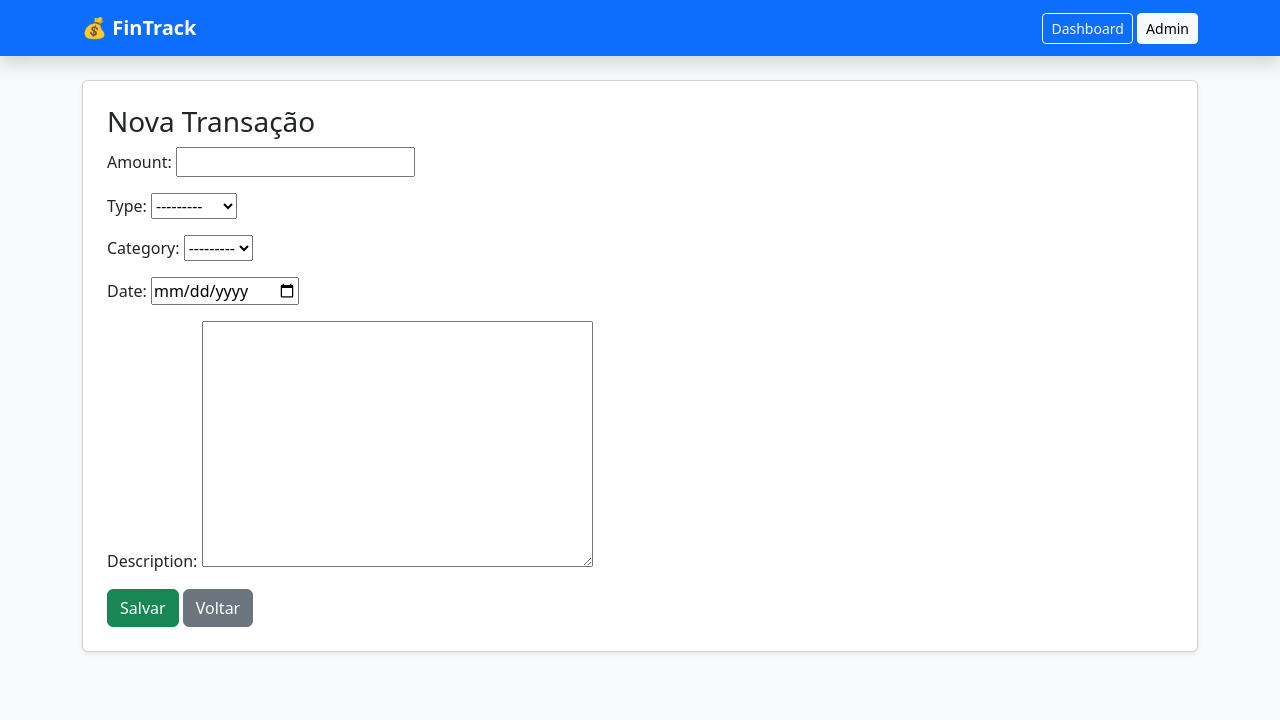
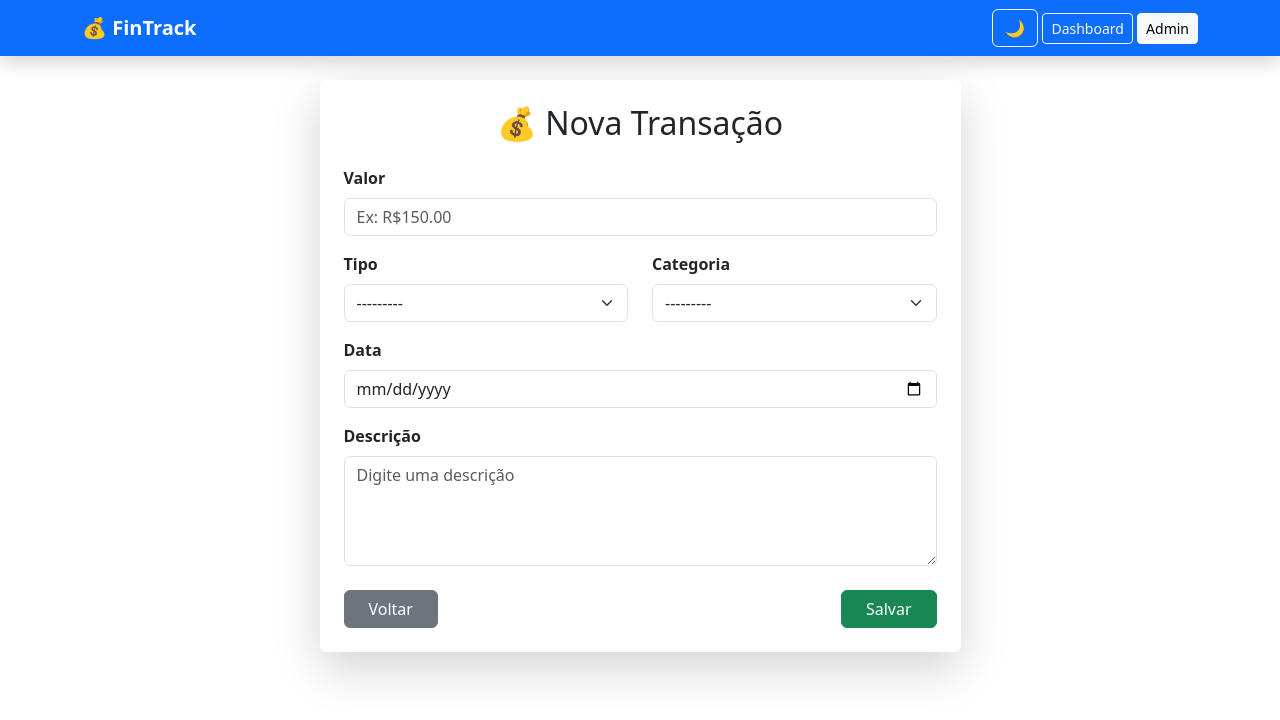
Before and after one commit to DiegoBasgal/Fintrack, a Django app: page /new/ in a window 1280 px wide. Shown: the top 720 px of the page. Run offline with Django 5.2, Linux system fonts and the light colour scheme; the visitor is signed in with stand-in values (Sample User, id 1); data that the repository does not hold is empty.

Commit message:
Added dark-mode toggle with static files CSS

```diff
--- a/apps/transactions/forms.py
+++ b/apps/transactions/forms.py
@@ -1,10 +1,34 @@
 from django import forms
 from .models import Transaction
+
 
 class TransactionForm(forms.ModelForm):
     class Meta:
         model = Transaction
         fields = ['amount', 'type', 'category', 'date', 'description']
+
         widgets = {
-            'date': forms.DateInput(attrs={'type': 'date'})
+            'amount': forms.NumberInput(attrs={
+                'class': 'form-control',
+                'placeholder': 'Ex: R$150.00'
+            }),
+
+            'type': forms.Select(attrs={
+                'class': 'form-select'
+            }),
+
+            'category': forms.Select(attrs={
+                'class': 'form-select'
+            }),
+
+            'date': forms.DateInput(attrs={
+                'class': 'form-control',
+                'type': 'date'
+            }),
+
+            'description': forms.Textarea(attrs={
+                'class': 'form-control',
+                'rows': 4,
+                'placeholder': 'Digite uma descrição'
+            }),
         }
--- a/apps/transactions/views.py
+++ b/apps/transactions/views.py
@@ -69,7 +69,7 @@ def create_transaction(request):
     else:
         form = TransactionForm()
 
-    return render(request, 'transactions/form.html', {'form': form})
+    return render(request, 'transactions/new_transaction.html', {'form': form})
 
 
 @api_view(['GET'])
--- a/fintrack/settings.py
+++ b/fintrack/settings.py
@@ -125,6 +125,10 @@ USE_TZ = True
 
 STATIC_URL = 'static/'
 
+STATICFILES_DIRS = [
+    BASE_DIR / "static"
+]
+
 LOGIN_REDIRECT_URL = '/'
 LOGIN_URL = '/login/'
 LOGOUT_REDIRECT_URL = '/login/'
--- /dev/null
+++ b/static/css/style.css
@@ -0,0 +1,107 @@
+/* =========================
+   TRANSIÇÕES
+========================= */
+body,
+.card,
+.navbar,
+.table,
+.form-control,
+.form-select,
+.btn {
+    transition: all 0.3s ease;
+}
+
+/* =========================
+   LIGHT MODE (default)
+========================= */
+body {
+    background-color: #f5f7fb;
+    color: #222;
+}
+
+/* =========================
+   DARK MODE
+========================= */
+body.dark-mode {
+    background-color: #6B6B6B !important;
+    color: white !important;
+}
+
+/* Container */
+body.dark-mode .container {
+    background-color: transparent;
+}
+
+/* Navbar */
+body.dark-mode .navbar {
+    background-color: #0d1117 !important;
+    border-bottom: 1px solid #333;
+}
+
+/* Cards */
+body.dark-mode .card {
+    background-color: #1e1e1e !important;
+    color: white !important;
+    border: 1px solid #333;
+    box-shadow: 0 8px 20px rgba(0,0,0,0.4);
+}
+
+/* Tabela */
+body.dark-mode .table {
+    color: white !important;
+}
+
+body.dark-mode .table td,
+body.dark-mode .table th {
+    border-color: #444;
+}
+
+/* Inputs */
+body.dark-mode .form-control,
+body.dark-mode .form-select,
+body.dark-mode textarea {
+    background-color: #2a2a2a;
+    color: white;
+    border: 1px solid #555;
+}
+
+/* Placeholder */
+body.dark-mode ::placeholder {
+    color: #aaa;
+}
+
+/* Botões */
+body.dark-mode .btn-secondary {
+    background-color: #444;
+    border-color: #555;
+}
+
+body.dark-mode .btn-outline-light {
+    border-color: #666;
+}
+
+/* Insights */
+body.dark-mode .list-group-item,
+body.dark-mode .alert {
+    background-color: #1e1e1e;
+    color: white;
+    border-color: #333;
+}
+
+/* Hover cards */
+.card:hover {
+    transform: scale(1.02);
+}
+.form-control,
+.form-select {
+    border-radius: 10px;
+    padding: 12px;
+}
+
+.card {
+    border-radius: 20px;
+}
+
+.form-label {
+    font-weight: 600;
+}
--- a/templates/base.html
+++ b/templates/base.html
@@ -1,6 +1,10 @@
+{% load static %}
+
 <!DOCTYPE html>
 <html lang="pt-br">
 <head>
+
+    <link rel="stylesheet" href="{% static 'css/style.css' %}">
     <meta charset="UTF-8">
     <meta name="viewport" content="width=device-width, initial-scale=1">
     <title>FinTrack</title>
@@ -11,7 +15,7 @@
     >
 </head>
 
-<body class="bg-light">
+<body>
 
 <nav class="navbar navbar-expand-lg navbar-dark bg-primary shadow">
   <div class="container">
@@ -20,6 +24,9 @@
     </a>
 
     <div>
+      <button id="theme-toggle" class="btn btn-outline-light ms-2">
+        🌙
+      </button>
       <a href="/" class="btn btn-outline-light btn-sm">
         Dashboard
       </a>
@@ -36,6 +43,41 @@
 </div>
 
 <script src="https://cdn.jsdelivr.net/npm/chart.js@4.4.1/dist/chart.umd.min.js"></script>
+<script src="https://unpkg.com/aos@2.3.1/dist/aos.js"></script>
+
+<script>
+AOS.init({
+    duration: 800,
+    once: true
+});
+
+document.addEventListener("DOMContentLoaded", function () {
+    const toggleBtn = document.getElementById("theme-toggle");
+
+    if (!toggleBtn) {
+        console.log("Botão dark mode não encontrado");
+        return;
+    }
+
+    // carrega preferência
+    if (localStorage.getItem("theme") === "dark") {
+        document.body.classList.add("dark-mode");
+        toggleBtn.innerText = "☀️";
+    }
+
+    toggleBtn.addEventListener("click", function () {
+        document.body.classList.toggle("dark-mode");
+
+        if (document.body.classList.contains("dark-mode")) {
+            localStorage.setItem("theme", "dark");
+            toggleBtn.innerText = "☀️";
+        } else {
+            localStorage.setItem("theme", "light");
+            toggleBtn.innerText = "🌙";
+        }
+    });
+});
+</script>
 
 </body>
 </html>
--- a/templates/transactions/form.html
+++ /dev/null
@@ -1,25 +0,0 @@
-{% extends 'base.html' %}
-
-{% block content %}
-
-<div class="card shadow-sm p-4">
-
-    <h3>Nova Transação</h3>
-
-    <form method="post">
-        {% csrf_token %}
-
-        {{ form.as_p }}
-
-        <button class="btn btn-success">
-            Salvar
-        </button>
-
-        <a href="/" class="btn btn-secondary">
-            Voltar
-        </a>
-    </form>
-
-</div>
-
-{% endblock %}
--- /dev/null
+++ b/templates/transactions/new_transaction.html
@@ -0,0 +1,57 @@
+{% extends 'base.html' %}
+
+{% block content %}
+
+<div class="row justify-content-center mt-4">
+    <div class="col-md-7">
+
+        <div class="card shadow-lg border-0 p-4" data-aos="fade-up">
+            <h2 class="mb-4 text-center">💰 Nova Transação</h2>
+
+            <form method="post">
+                {% csrf_token %}
+
+                <div class="mb-3">
+                    <label class="form-label">Valor</label>
+                    {{ form.amount }}
+                </div>
+
+                <div class="row">
+                    <div class="col-md-6 mb-3">
+                        <label class="form-label">Tipo</label>
+                        {{ form.type }}
+                    </div>
+
+                    <div class="col-md-6 mb-3">
+                        <label class="form-label">Categoria</label>
+                        {{ form.category }}
+                    </div>
+                </div>
+
+                <div class="mb-3">
+                    <label class="form-label">Data</label>
+                    {{ form.date }}
+                </div>
+
+                <div class="mb-4">
+                    <label class="form-label">Descrição</label>
+                    {{ form.description }}
+                </div>
+
+                <div class="d-flex justify-content-between">
+                    <a href="/" class="btn btn-secondary px-4">
+                        Voltar
+                    </a>
+
+                    <button type="submit" class="btn btn-success px-4">
+                        Salvar
+                    </button>
+                </div>
+
+            </form>
+        </div>
+
+    </div>
+</div>
+
+{% endblock %}
```
